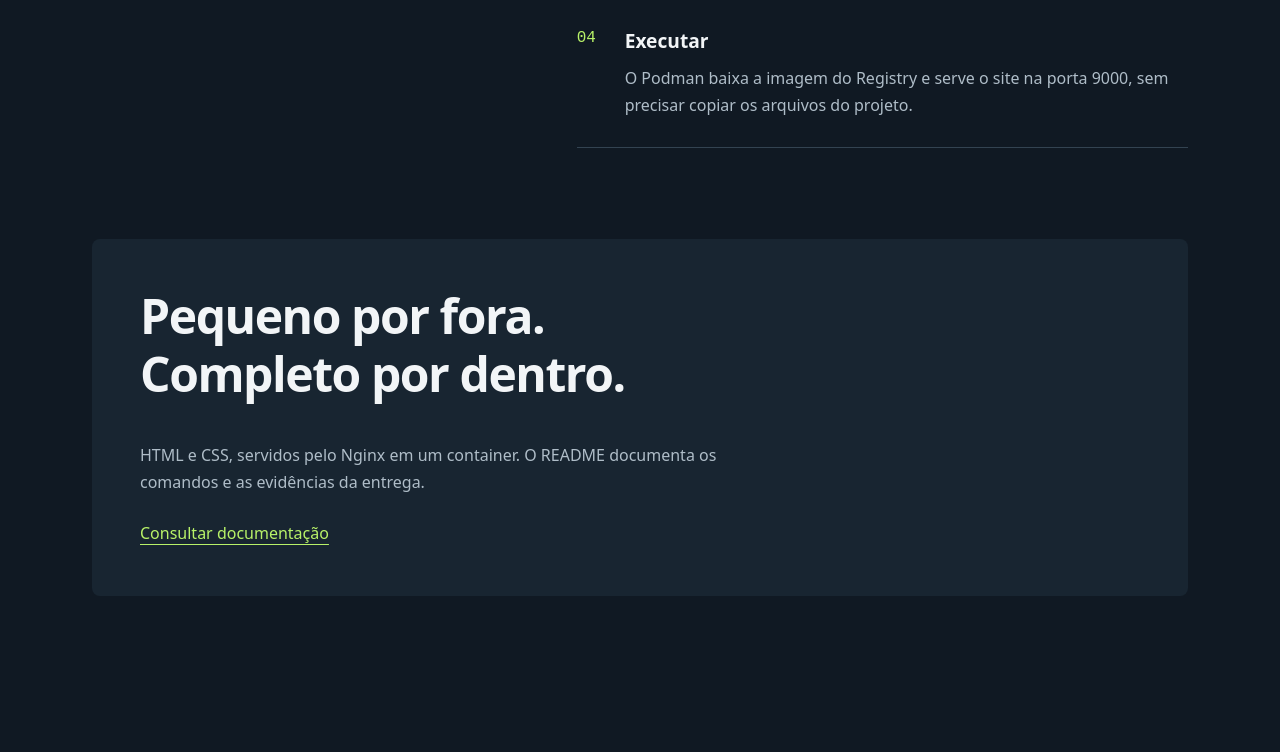
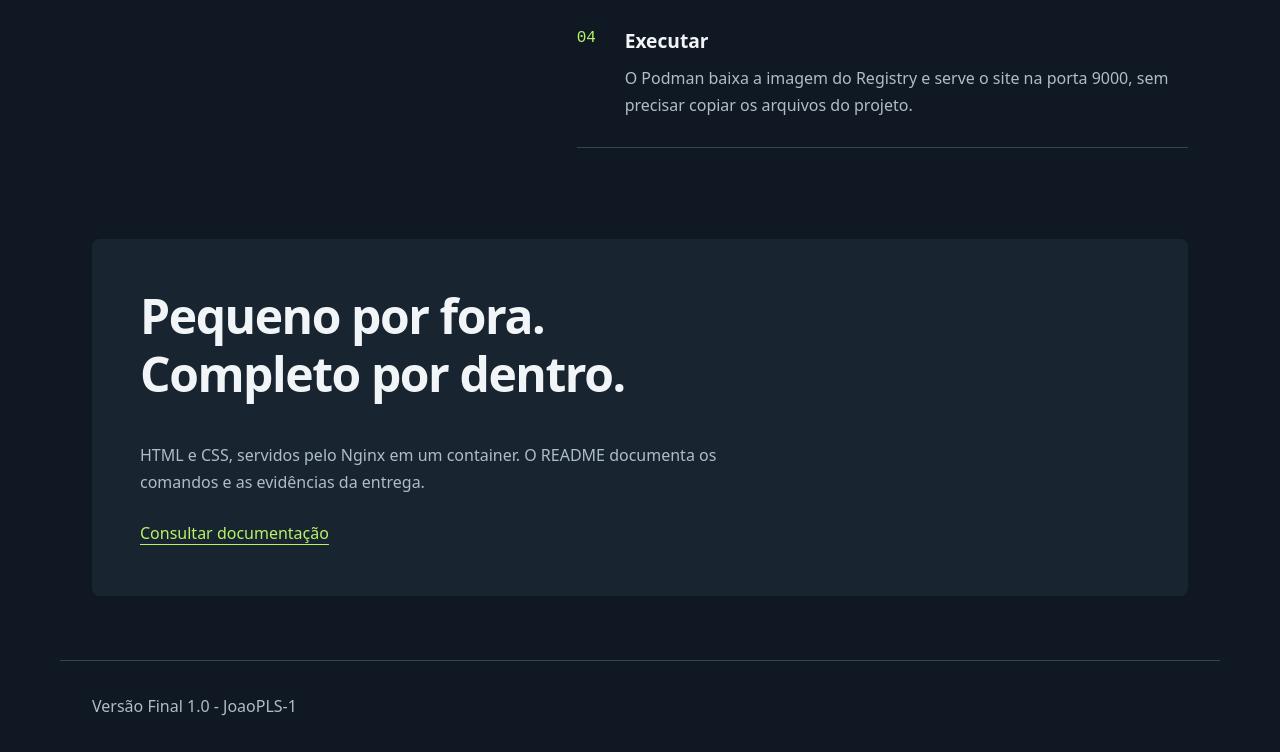
Before and after one commit to JoaoPLS-1/desafio-final-CICD, a plain HTML site: page index.html in a window 1280 px wide. Shown: the part 1455-2207 px from the top of the page. Before the commit the page ends 2115 px from the top, so only its background shows below. Drawn offline with Linux system fonts and the light colour scheme.

Commit message:
feat: adiciona rodapé da versão final 1.0

```diff
--- a/index.html
+++ b/index.html
@@ -26,5 +26,6 @@
     </ol></section>
     <section class="details"><h2>Pequeno por fora.<br>Completo por dentro.</h2><p>HTML e CSS, servidos pelo Nginx em um container. O README documenta os comandos e as evidências da entrega.</p><a href="https://github.com/JoaoPLS-1/desafio-final-CICD#readme">Consultar documentação</a></section>
   </main>
+  <footer>Versão Final 1.0 - JoaoPLS-1</footer>
 </body>
 </html>
```
Also changed, not shown: 2 other files.
